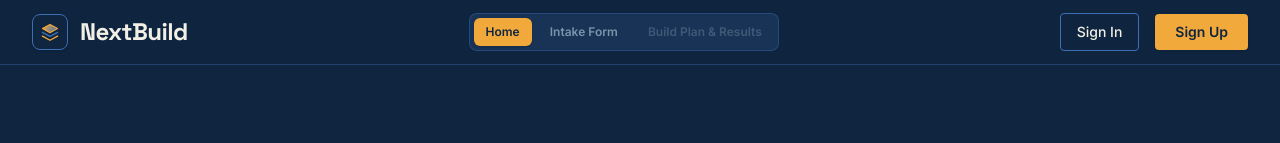
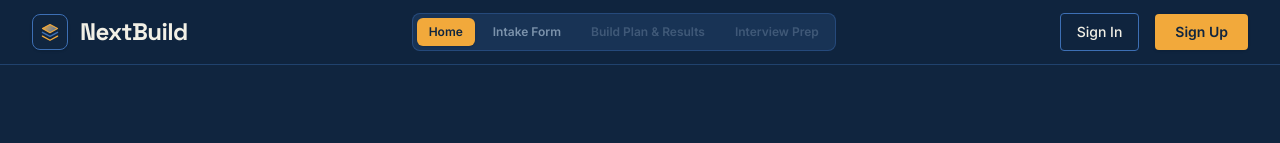
Before and after one commit to NandanSV2005/NextBuild, a React (Vite) app: page / in a window 1280 px wide. Shown: the top 143 px of the page. Built offline with nearby package versions, Linux system fonts and the light colour scheme; no server answers.

Commit message:
Fix Sign Out redirect to home landing page and add Interview Prep tab in Navbar with smooth anchor scrolling

```diff
--- a/src/App.tsx
+++ b/src/App.tsx
@@ -30,13 +30,23 @@ import { Loader2, ArrowRight, ArrowLeft } from 'lucide-react';
 function MainContent() {
   const { currentUser } = useAuth();
 
-  // Page Navigation State ('landing' | 'intake' | 'results')
-  const [activePage, setActivePage] = useState<'landing' | 'intake' | 'results'>('landing');
+  // Page Navigation State ('landing' | 'intake' | 'results' | 'interview-prep')
+  const [activePage, setActivePage] = useState<'landing' | 'intake' | 'results' | 'interview-prep'>('landing');
 
   // Modals state
   const [authModalOpen, setAuthModalOpen] = useState<boolean>(false);
   const [authModalTab, setAuthModalTab] = useState<'signin' | 'signup'>('signin');
   const [savedPlansModalOpen, setSavedPlansModalOpen] = useState<boolean>(false);
+
+  const handleNavigateToInterviewPrep = () => {
+    setActivePage('results');
+    setTimeout(() => {
+      const el = document.getElementById('step-interview-prep');
+      if (el) {
+        el.scrollIntoView({ behavior: 'smooth' });
+      }
+    }, 100);
+  };
 
   // State management (starts clean without preloaded resume or GitHub)
   const [selectedResume, setSelectedResume] = useState<string | null>(null);
@@ -336,6 +346,7 @@ function MainContent() {
         activePage={activePage}
         hasAnalyzed={hasAnalyzed}
         onNavigate={setActivePage}
+        onNavigateToInterviewPrep={handleNavigateToInterviewPrep}
         onSignInClick={() => openAuthModal('signin')}
         onSignUpClick={() => openAuthModal('signup')}
         onOpenSavedPlans={() => setSavedPlansModalOpen(true)}
--- a/src/components/InterviewPrepSection.tsx
+++ b/src/components/InterviewPrepSection.tsx
@@ -14,7 +14,7 @@ export const InterviewPrepSection: React.FC<InterviewPrepSectionProps> = ({ ques
   };
 
   return (
-    <div className="bg-[#10253F] border border-[#3D6FB4] rounded-lg p-6 sm:p-8 space-y-6">
+    <div id="step-interview-prep" className="bg-[#10253F] border border-[#3D6FB4] rounded-lg p-6 sm:p-8 space-y-6 scroll-mt-20">
       {/* Section Header */}
       <div className="flex flex-col sm:flex-row items-start sm:items-center justify-between gap-4 border-b border-[#3D6FB4]/40 pb-4">
         <div className="space-y-1">
--- a/src/components/Navbar.tsx
+++ b/src/components/Navbar.tsx
@@ -3,9 +3,10 @@ import { useAuth } from '../context/AuthContext';
 import { User, LogOut, FolderKanban } from 'lucide-react';
 
 interface NavbarProps {
-  activePage: 'landing' | 'intake' | 'results';
+  activePage: 'landing' | 'intake' | 'results' | 'interview-prep';
   hasAnalyzed: boolean;
-  onNavigate: (page: 'landing' | 'intake' | 'results') => void;
+  onNavigate: (page: 'landing' | 'intake' | 'results' | 'interview-prep') => void;
+  onNavigateToInterviewPrep: () => void;
   onSignInClick: () => void;
   onSignUpClick: () => void;
   onOpenSavedPlans: () => void;
@@ -15,11 +16,17 @@ export const Navbar: React.FC<NavbarProps> = ({
   activePage,
   hasAnalyzed,
   onNavigate,
+  onNavigateToInterviewPrep,
   onSignInClick,
   onSignUpClick,
   onOpenSavedPlans,
 }) => {
   const { currentUser, logout } = useAuth();
+
+  const handleSignOut = async () => {
+    await logout();
+    onNavigate('landing');
+  };
 
   return (
     <header className="w-full border-b border-[#3D6FB4]/40 bg-[#10253F]/90 backdrop-blur-sm sticky top-0 z-50">
@@ -45,7 +52,7 @@ export const Navbar: React.FC<NavbarProps> = ({
         </div>
 
         {/* Center Page Tabs */}
-        <div className="hidden sm:flex items-center space-x-1.5 bg-[#3D6FB4]/20 p-1 rounded-lg border border-[#3D6FB4]/40 text-xs font-body">
+        <div className="hidden md:flex items-center space-x-1.5 bg-[#3D6FB4]/20 p-1 rounded-lg border border-[#3D6FB4]/40 text-xs font-body">
           <button
             type="button"
             onClick={() => onNavigate('landing')}
@@ -80,6 +87,18 @@ export const Navbar: React.FC<NavbarProps> = ({
           >
             Build Plan & Results
           </button>
+          <button
+            type="button"
+            onClick={onNavigateToInterviewPrep}
+            disabled={!hasAnalyzed}
+            className={`px-3 py-1.5 rounded-md font-semibold transition-all cursor-pointer disabled:opacity-40 disabled:cursor-not-allowed ${
+              activePage === 'interview-prep'
+                ? 'bg-[#F2A93B] text-[#10253F] shadow-sm'
+                : 'text-[#7C93AC] hover:text-[#F2F0E6]'
+            }`}
+          >
+            Interview Prep
+          </button>
         </div>
 
         {/* Right side navigation / Auth buttons */}
@@ -106,7 +125,7 @@ export const Navbar: React.FC<NavbarProps> = ({
               </div>
               <button
                 type="button"
-                onClick={logout}
+                onClick={handleSignOut}
                 title="Sign Out"
                 className="text-[#7C93AC] hover:text-[#C4634F] p-1.5 rounded-lg border border-[#3D6FB4]/50 hover:border-[#C4634F]/50 transition-colors cursor-pointer flex items-center space-x-1 text-xs"
               >
```
